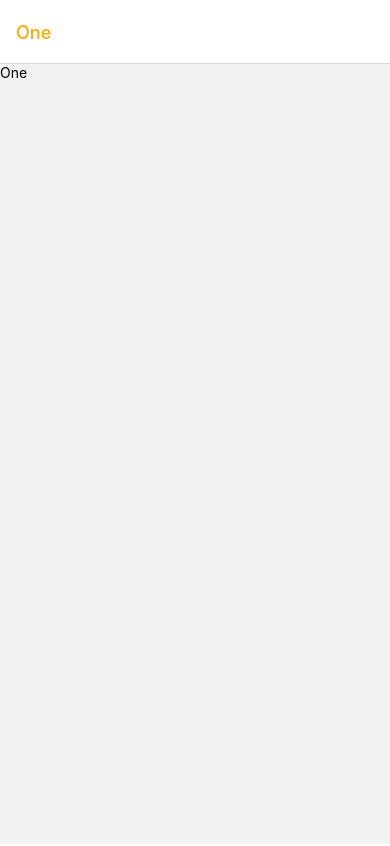
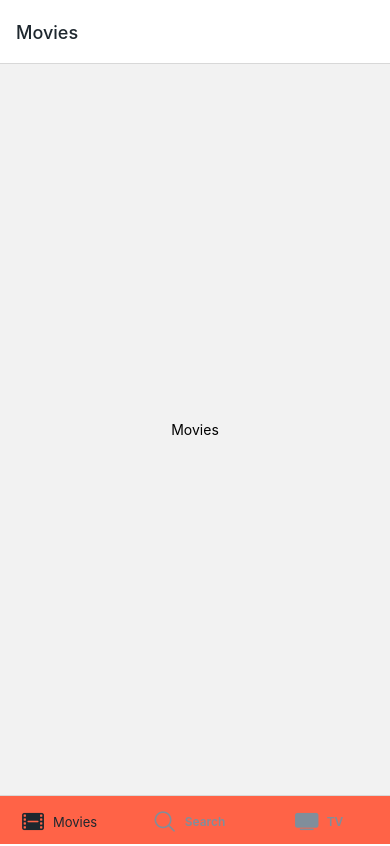
Before and after one commit to inyourcare/noovies, a React Native app: screen / in a window 390 px wide. Built offline with nearby package versions, Linux system fonts and the light colour scheme.

Commit message:
stack in tab way1

```diff
--- a/App.js
+++ b/App.js
@@ -1,12 +1,11 @@
 import React, { useCallback, useEffect, useState } from 'react';
-import { StyleSheet, Text, View, useColorScheme } from 'react-native';
+import { StyleSheet, View, useColorScheme } from 'react-native';
 // import * as Font from "expo-font"
 import { Ionicons } from "@expo/vector-icons";
-import { NavigationContainer, DarkTheme, DefaultTheme } from '@react-navigation/native';
+import { DarkTheme, DefaultTheme, NavigationContainer } from '@react-navigation/native';
 import * as Font from 'expo-font';
 import * as SplashScreen from 'expo-splash-screen';
 import Tabs from './components/navigation/Tabs';
-import Stack from './components/navigation/Stack';
 
 // const loadFonts = (fonts) => fonts.map(font => Font.loadAsync(font))
 // const loadAssets = (assets) => assets.map(asset => {
@@ -93,8 +92,8 @@ export default function App() {
       <View style={{ flex: 1 }}
         onLayout={onLayoutRootView}>
         <NavigationContainer theme={isDark ? DarkTheme : DefaultTheme}>
-          {/* <Tabs /> */}
-          <Stack />
+          <Tabs />
+          {/* <Stack /> */}
         </NavigationContainer>
       </View>
       {/* <View
--- a/components/navigation/Tabs.js
+++ b/components/navigation/Tabs.js
@@ -6,6 +6,7 @@ import colors from '../../colors';
 import { useColorScheme } from 'react-native';
 import Search from '../screens/Search';
 import { Ionicons } from "@expo/vector-icons";
+import Stack from './Stack';
 
 const Tab = createBottomTabNavigator();
 const Tabs = () => {
@@ -56,9 +57,14 @@ const Tabs = () => {
                 options={{
                     tabBarIcon: ({ focused, color, size }) => { return <Ionicons name={focused ? 'search' : 'search-outline'} color={color} size={size} /> }
                 }} />
-            <Tab.Screen name="TV" component={Tv}
+            {/* <Tab.Screen name="TV" component={Tv}
                 options={{
                     tabBarIcon: ({ color, size }) => { return <Ionicons name='tv' color={color} size={size} /> }
+                }} /> */}
+            <Tab.Screen name="TV" component={Stack}
+                options={{
+                    tabBarIcon: ({ color, size }) => { return <Ionicons name='tv' color={color} size={size} /> },
+                    headerShown: false,
                 }} />
         </Tab.Navigator>
     )
```
